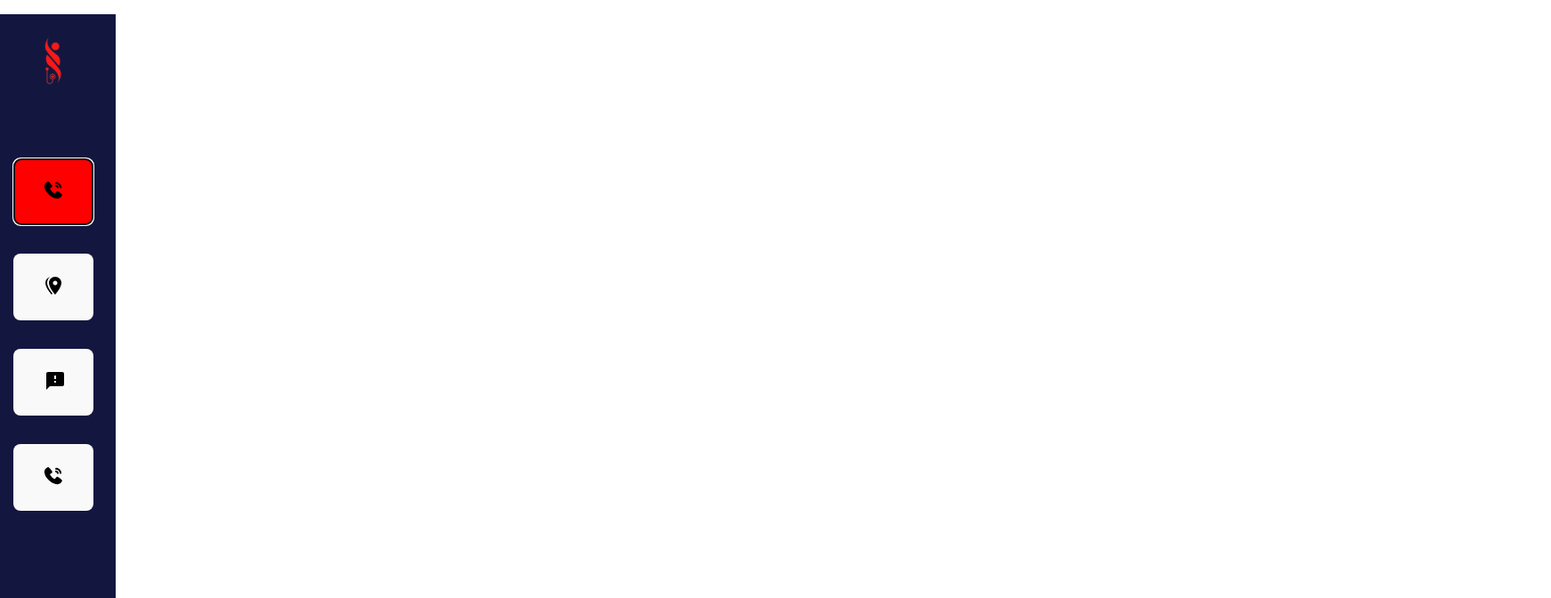
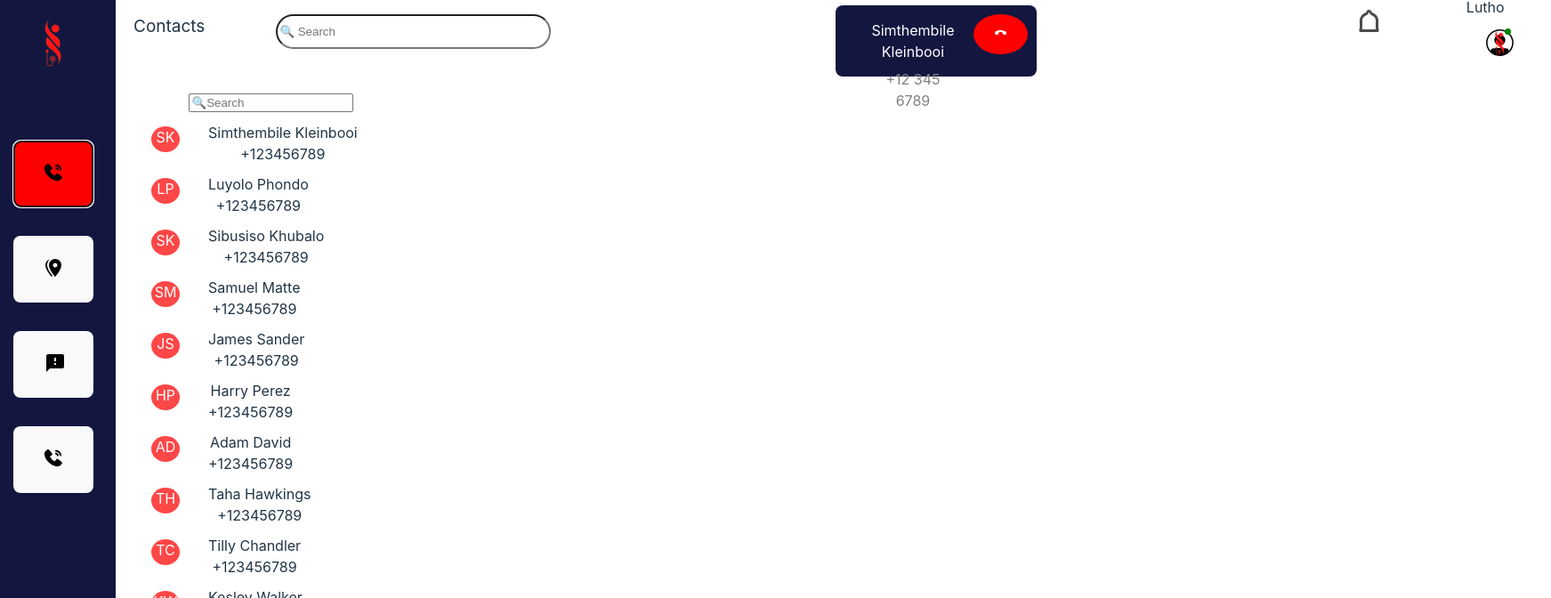
Before and after one commit to DildaarYounglings/eclipsus-sos-react-frontend, a React (Vite) app: page / in a window 1280 px wide. Both pictures are taken after a click on the button 60 px from the left and 215 px from the top of the page. Shown: the top 672 px of the page at 89% size, 1743 px wide, since content can reach past the window. Built offline with nearby package versions, Linux system fonts and the light colour scheme.

Commit message:
added the component for a dynamic list will implement filter funtionality

```diff
--- a/src/App.jsx
+++ b/src/App.jsx
@@ -4,6 +4,7 @@ import viteLogo from '/vite.svg'
 import './App.scss'
 import { HomePage } from './pages/HomePage'
 import { MainSideNavbar } from './components/homePage-UI-components/MainSideNavbar'
+import { ContactsPage } from './pages/ContactsPage'
 
 export const UI_context = React.createContext()
 function App() {
@@ -13,7 +14,7 @@ function App() {
     <React.Fragment>
       <div>
         <MainSideNavbar UI_state={[UI,set_UI]}/>
-        {UI === "/Dashboard" ? <><HomePage/></> : ""}
+        {UI === "/Dashboard" ? <><HomePage/></> : UI === "/Contacts" ? <><ContactsPage/></> : "Nothing to see here"}
       </div>
     </React.Fragment>
   )
--- /dev/null
+++ b/src/components/contactsPage-UI-components/ContactsPageBody.jsx
@@ -0,0 +1,49 @@
+import React, { useState } from 'react'
+
+export const ContactsPageList = function(){
+    const [listOfContacts,set_ListOfContacts] = useState([
+        {Fullname:"Simthembile Kleinbooi",ContactNum:"+123456789"},
+        {Fullname:"Luyolo Phondo",ContactNum:"+123456789"},
+        {Fullname:"Sibusiso Khubalo",ContactNum:"+123456789"},
+        {Fullname:"Samuel Matte",ContactNum:"+123456789"},
+        {Fullname:"James Sander",ContactNum:"+123456789"},
+        {Fullname:"Harry Perez",ContactNum:"+123456789"},
+        {Fullname:"Adam David",ContactNum:"+123456789"},
+        {Fullname:"Taha Hawkings",ContactNum:"+123456789"},
+        {Fullname:"Tilly Chandler",ContactNum:"+123456789"},
+        {Fullname:"Kesley Walker",ContactNum:"+123456789"},
+    ]);
+    return (
+      <div>
+        <input type="search" placeholder="🔍Search"/>
+        <ol>
+            {listOfContacts.map((item,index,arr)=><li key={index} style={{height:"58px",width:"308px",display:"flex",gap:"2rem"}}>
+                <div style={{width:"2rem",height:"1.8rem",backgroundColor:"#FE4747",color:"white",borderRadius:"50%"}}>{(()=>{let splitItem = item.Fullname.split(" ");let contents = splitItem[0].charAt(0).toUpperCase() + splitItem[1].charAt(0).toUpperCase(); return(contents)})()}</div>
+                <div style={{display:"flex",flexDirection:"column",translate:"0px -5px"}}>
+                    <span>{item.Fullname}</span>
+                    <span>{item.ContactNum}</span>
+                </div>
+            </li>)}
+        </ol>
+      </div>
+    )
+}
+export const ContactsPageSMS = function(){
+    return (
+      <div>SMS feature</div>
+    )
+}
+export const ContactsPageFocusedContactInfo = function(){
+    return (
+      <div>Display current highlighted Contacts info</div>
+    )
+}
+export const ContactsPageBody = function(){
+  return (
+    <div style={{ position: "absolute", top: "102px", left: "130px",width:"fit-content",height:"fit-content"}}>
+        <ContactsPageList/>
+        <ContactsPageSMS/>
+        <ContactsPageFocusedContactInfo/>
+    </div>
+  )
+}
--- /dev/null
+++ b/src/components/contactsPage-UI-components/ContactsPageProfileNavbar.jsx
@@ -0,0 +1,94 @@
+import { BellIcon_SVG, DeclinePhoneCallBtn_SVG, LuthoProfilePic_SVG } from "../homePage-UI-components/UserProfileNavbar";
+
+export const ContactsPageProfileNavbar = function () {
+    return (
+      <div
+        style={{
+          position: "absolute",
+          top: "0px",
+          left: "130px",
+          width: "fit-content",
+          height: "6rem",
+        }}
+      >
+        <ul
+          style={{
+            display: "flex",
+            flexDirection: "row",
+            gap: "20rem",
+            listStyle: "none",
+            translate:"-20px 0px"
+          }}
+        >
+          <li style={{ display: "flex", flexDirection: "row", gap: "5rem" }}>
+            <span style={{ fontSize: "19px" }}>Contacts</span>{" "}
+            <input
+              style={{ width: "309px", height: "39px", borderRadius: "50px" }}
+              type="search"
+              placeholder="🔍 Search"
+            />
+          </li>
+          <li
+            style={{
+              position: "relative",
+              top: "-10px",
+              backgroundColor: "#13163F",
+              borderRadius: "8px",
+              height: "5rem",
+              width: "fit-content",
+              display: "flex",
+            }}
+          >
+            <div>
+              <ul
+                style={{
+                  display: "flex",
+                  flexDirection: "row",
+                  gap: "2rem",
+                  listStyle: "none",
+                }}
+              >
+                <li style={{ display: "flex", flexDirection: "column" }}>
+                  <p style={{ color: "white" }}>Simthembile Kleinbooi</p>
+                  <p style={{ color: "grey", translate: "0px -25px" }}>
+                    +12 345 6789
+                  </p>
+                </li>
+                <li style={{ translate: "-10px 10px" }}>
+                  <button
+                    style={{
+                      backgroundColor: "#FF0000",
+                      borderRadius: "500%",
+                      width: "fit-content",
+                      height: "fit-content",
+                    }}
+                  >
+                    <DeclinePhoneCallBtn_SVG />
+                  </button>
+                </li>
+              </ul>
+            </div>
+          </li>
+          <li style={{ translate: "0px -5px" }}>
+            <ul style={{ listStyle: "none", display: "flex", gap: "6rem" }}>
+              <li>
+                <BellIcon_SVG/>
+              </li>
+              <li style={{ translate: "0px -5px" }}>
+                <span
+                  style={{
+                    position: "relative",
+                    top: "-10px",
+                    paddingRight: "2rem",
+                  }}
+                >
+                  Lutho
+                </span>
+                <LuthoProfilePic_SVG />
+              </li>
+            </ul>
+          </li>
+        </ul>
+      </div>
+    );
+  };
--- a/src/components/homePage-UI-components/EmergencyRequestsTable.jsx
+++ b/src/components/homePage-UI-components/EmergencyRequestsTable.jsx
@@ -5,7 +5,7 @@ export const EmergencyRequestsTable = function () {
     <div
       style={{
         display: "flex",
-        gap: "1rem",
+        gap: "30rem",
         position: "absolute",
         top: "400px",
         left: "130px",
@@ -1107,10 +1107,12 @@ export const EmergencyRequestsTable = function () {
       </ol>
       <ol
         style={{
+          borderRadius:"25px",
+          outline:"1px solid black",
           listStyleType: "none",
         }}
       >
-        <li>
+        <li style={{translate:"-40px 40px"}}>
           <ul
             style={{
               listStyleType: "none",
--- a/src/components/homePage-UI-components/MainSideNavbar.jsx
+++ b/src/components/homePage-UI-components/MainSideNavbar.jsx
@@ -115,7 +115,7 @@ export const MainSideNavbar = function ({ UI_state }) {
           style={{
             position: "absolute",
             left: "0px",
-            top: "0px",
+            top: "-20px",
             listStyleType: "none",
             backgroundColor: "#13163F",
             height: "100vh",
@@ -170,7 +170,7 @@ export const MainSideNavbar = function ({ UI_state }) {
           style={{
             position: "absolute",
             left: "0px",
-            top: "0px",
+            top: "-20px",
             listStyleType: "none",
             backgroundColor: "#13163F",
             height: "100vh",
@@ -225,7 +225,7 @@ export const MainSideNavbar = function ({ UI_state }) {
           style={{
             position: "absolute",
             left: "0px",
-            top: "0px",
+            top: "-20px",
             listStyleType: "none",
             backgroundColor: "#13163F",
             height: "100vh",
@@ -280,7 +280,7 @@ export const MainSideNavbar = function ({ UI_state }) {
           style={{
             position: "absolute",
             left: "0px",
-            top: "0px",
+            top: "-20px",
             listStyleType: "none",
             backgroundColor: "#13163F",
             height: "100vh",
--- /dev/null
+++ b/src/pages/ContactsPage.jsx
@@ -0,0 +1,12 @@
+import React from 'react';
+import { ContactsPageProfileNavbar } from '../components/contactsPage-UI-components/ContactsPageProfileNavbar';
+import { ContactsPageBody } from '../components/contactsPage-UI-components/ContactsPageBody';
+
+export const ContactsPage = function() {
+  return (
+    <div>
+      <ContactsPageProfileNavbar/>
+      <ContactsPageBody/>
+    </div>
+  )
+}
```
Also changed, not shown: src/pages/PhoneCallPage.jsx (deleted, +0 -7 lines).
